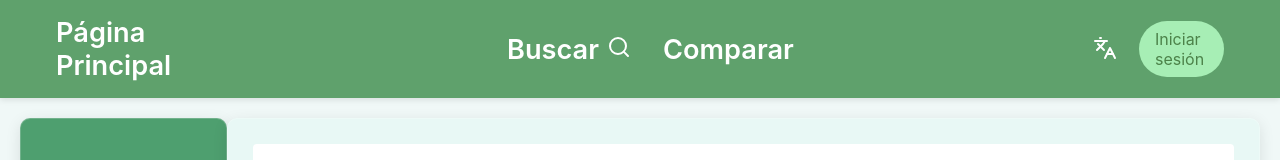
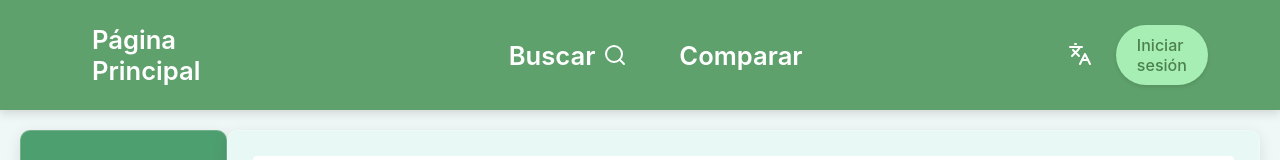
Before and after one commit to Pixoll/food-comp-db-frontend, a Next.js app: page /admin-page/add-food in a window 1280 px wide. Shown: the top 160 px of the page. Built offline with nearby package versions, Linux system fonts and the light colour scheme; no server answers.

Commit message:
feat: add more styles and animations to navbar

```diff
--- a/src/app/components/NavBar/Navbar.tsx
+++ b/src/app/components/NavBar/Navbar.tsx
@@ -10,7 +10,7 @@ import { useToast } from "@/context/ToastContext";
 import makeRequest from "@/utils/makeRequest";
 import "./index.css"
 
-const NavBar2 = () => {
+const NavBar = () => {
   const [menuOpen, setMenuOpen] = useState(false);
   const [langMenuOpen, setLangMenuOpen] = useState(false);
   const { t, i18n } = useTranslation();
@@ -120,4 +120,4 @@ const NavBar2 = () => {
   );
 };
 
-export default NavBar2;
+export default NavBar;
--- a/src/app/components/NavBar/index.css
+++ b/src/app/components/NavBar/index.css
@@ -1,10 +1,50 @@
+:root {
+    --navbar-bg: #5fa16c;
+    --navbar-bg-hover: #4c8557;
+    --navbar-text: #ffffff;
+    --navbar-text-hover: #e8f7eb;
+    --accent-color: #a7eeb5;
+    --accent-hover: #93d29f;
+    --shadow-small: 0 2px 6px rgba(0, 0, 0, 0.1);
+    --shadow-medium: 0 4px 12px rgba(0, 0, 0, 0.15);
+    --shadow-large: 0 8px 24px rgba(0, 0, 0, 0.2);
+    --transition-fast: 0.2s ease;
+    --transition-medium: 0.3s ease;
+    --transition-slow: 0.4s cubic-bezier(0.165, 0.84, 0.44, 1);
+}
+
+@keyframes fadeIn {
+    from { opacity: 0; }
+    to { opacity: 1; }
+}
+
+@keyframes slideDown {
+    from { transform: translateY(-10px); opacity: 0; }
+    to { transform: translateY(0); opacity: 1; }
+}
+
+@keyframes scaleIn {
+    from { transform: scale(0.95); opacity: 0; }
+    to { transform: scale(1); opacity: 1; }
+}
+
+@keyframes underlineExpand {
+    from { width: 0; left: 50%; }
+    to { width: 100%; left: 0; }
+}
+
 .navbar-header {
-        background-color: #5fa16c;
-        box-shadow: 0 2px 6px rgba(0, 0, 0, 0.1);
+    background-color: var(--navbar-bg);
+    box-shadow: var(--shadow-small);
     position: sticky;
     top: 0;
     width: 100%;
     z-index: 50;
+    transition: box-shadow var(--transition-medium), background-color var(--transition-medium);
+}
+
+.navbar-header:hover {
+    box-shadow: 0 3px 10px rgba(0, 0, 0, 0.15);
 }
 
 .navbar-container {
@@ -13,35 +53,82 @@
     align-items: center;
     max-width: 1200px;
     margin: 0 auto;
-        padding: 1rem;
+    padding: 0.8rem 1rem;
+    transition: padding var(--transition-medium);
+}
+
+.navbar-logo {
+    position: relative;
+    z-index: 10;
+    transform-origin: left center;
+    transition: transform var(--transition-medium);
+}
+
+.navbar-logo:hover {
+    transform: scale(1.05);
 }
 
 .navbar-link {
-        color: white;
+    color: var(--navbar-text);
     font-weight: 600;
     font-size: 1.7rem;
     text-decoration: none;
-        transition: color 0.3s ease;
+    transition: color var(--transition-medium);
+    position: relative;
+    display: inline-flex;
+    align-items: center;
+    padding: 0.3rem 0;
+    margin-left: 20px;
+    overflow: hidden;
+}
+
+.navbar-link::after {
+    content: '';
+    position: absolute;
+    bottom: 0;
+    left: 50%;
+    width: 0;
+    height: 2px;
+    background-color: var(--accent-color);
+    transition: width var(--transition-medium), left var(--transition-medium);
 }
 
 .navbar-link:hover {
-        color: #d9e9dc;
+    color: var(--navbar-text-hover);
+}
+
+.navbar-link:hover::after {
+    width: 100%;
+    left: 0;
+    animation: underlineExpand var(--transition-medium) forwards;
 }
 
 .navbar-menu {
     position: absolute;
     top: 100%;
     left: 0;
-        background-color: #5fa16c;
+    background-color: var(--navbar-bg);
     width: 100%;
     max-height: 0;
     overflow: hidden;
-        transition: max-height 0.4s ease-in-out;
+    visibility: hidden;
+    opacity: 0;
+    transition: max-height var(--transition-slow),
+    opacity var(--transition-medium),
+    visibility var(--transition-medium);
+    box-shadow: 0 8px 16px rgba(0, 0, 0, 0.1);
+    transform: translateY(-10px);
 }
 
 .navbar-menu.open {
     max-height: 300px;
-        display: block;
+    opacity: 1;
+    visibility: visible;
+    transform: translateY(0);
+    transition: max-height var(--transition-slow),
+    opacity var(--transition-medium),
+    visibility 0s,
+    transform var(--transition-medium);
 }
 
 .navbar-menu-list {
@@ -52,12 +139,29 @@
     list-style: none;
     margin: 0;
     padding-left: 0;
+    animation: fadeIn 0.3s ease-out forwards;
+}
+
+.navbar-menu-list li {
+    opacity: 0;
+    transform: translateY(10px);
+    animation: slideDown 0.3s ease-out forwards;
+}
+
+.navbar-menu.open .navbar-menu-list li:nth-child(1) {
+    animation-delay: 0.1s;
+}
+
+.navbar-menu.open .navbar-menu-list li:nth-child(2) {
+    animation-delay: 0.2s;
 }
 
 .navbar-actions {
     display: flex;
     align-items: center;
     gap: 1rem;
+    position: relative;
+    z-index: 10;
 }
 
 .language-selector {
@@ -68,45 +172,111 @@
     background: none;
     border: none;
     cursor: pointer;
-        color: white;
+    color: var(--navbar-text);
+    padding: 0.5rem;
+    border-radius: 50%;
+    transition: background-color var(--transition-fast), transform var(--transition-fast);
+}
+
+.language-selector button:hover {
+    background-color: rgba(255, 255, 255, 0.15);
+    transform: scale(1.1);
 }
 
 .language-dropdown {
     position: absolute;
     right: 0;
+    top: 100%;
+    margin-top: 0.5rem;
     background-color: white;
-        border-radius: 4px;
-        box-shadow: 0 4px 12px rgba(0, 0, 0, 0.15);
+    border-radius: 8px;
+    box-shadow: var(--shadow-medium);
     padding: 0.5rem 0;
     z-index: 999;
+    min-width: 150px;
+    transform-origin: top right;
+    animation: scaleIn 0.2s var(--transition-medium) forwards;
+    overflow: hidden;
 }
 
 .language-dropdown button {
     width: 100%;
     text-align: left;
-        padding: 0.5rem 1rem;
+    padding: 0.7rem 1rem;
     background: none;
     border: none;
     color: #333;
     cursor: pointer;
+    border-radius: 0;
+    transition: background-color var(--transition-fast), transform var(--transition-fast);
+    transform: translateX(0);
 }
 
 .language-dropdown button:hover {
     background-color: #f5f5f5;
+    transform: translateX(5px);
 }
 
 .logout-btn {
     background: none;
     border: none;
-        color: white;
+    color: var(--navbar-text);
     display: flex;
     align-items: center;
     cursor: pointer;
+    padding: 0.5rem;
+    border-radius: 50%;
+    transition: background-color var(--transition-fast), transform var(--transition-fast);
+}
+
+.logout-btn:hover {
+    background-color: rgba(255, 255, 255, 0.15);
+    transform: scale(1.1);
 }
 
 .logout-text {
     margin-right: 0.5rem;
     display: none;
+    transition: opacity var(--transition-medium);
+}
+
+.menu-toggle {
+    background: none;
+    border: none;
+    cursor: pointer;
+    color: var(--navbar-text);
+    padding: 0.5rem;
+    border-radius: 50%;
+    transition: background-color var(--transition-fast), transform var(--transition-medium);
+    z-index: 100;
+}
+
+.menu-toggle:hover {
+    background-color: rgba(255, 255, 255, 0.15);
+    transform: rotate(90deg);
+}
+
+.login-btn {
+    background-color: var(--accent-color);
+    color: #4c8249;
+    padding: 0.5rem 1.2rem;
+    border-radius: 9999px;
+    transition: all var(--transition-medium);
+    text-decoration: none;
+    font-weight: 500;
+    box-shadow: 0 2px 4px rgba(0, 0, 0, 0.1);
+    border: 2px solid transparent;
+}
+
+.login-btn:hover {
+    background-color: var(--accent-hover);
+    transform: translateY(-2px);
+    box-shadow: 0 4px 8px rgba(0, 0, 0, 0.15);
+}
+
+.login-btn:active {
+    transform: translateY(0);
+    box-shadow: 0 2px 4px rgba(0, 0, 0, 0.1);
 }
 
 @media (min-width: 768px) {
@@ -118,6 +288,10 @@
         align-items: center;
         max-height: none;
         overflow: visible;
+        opacity: 1;
+        visibility: visible;
+        transform: none;
+        box-shadow: none;
     }
 
     .navbar-menu-list {
@@ -126,33 +300,41 @@
         padding: 0;
         justify-content: center;
         align-items: center;
+        animation: none;
+    }
+
+    .navbar-menu-list li {
+        opacity: 1;
+        transform: none;
+        animation: none;
+    }
+
+    .navbar-link {
+        font-size: 1.6rem;
+        padding: 0.5rem 0;
     }
 
     .logout-text {
         display: inline;
+        margin-right: 0.5rem;
+    }
+
+    .logout-btn {
+        background-color: transparent;
+        padding: 0.5rem 1rem;
+        border-radius: 9999px;
+        transition: background-color var(--transition-fast);
+    }
+
+    .logout-btn:hover {
+        background-color: rgba(255, 255, 255, 0.15);
     }
 
     .menu-toggle {
         display: none;
     }
+
+    .navbar-container {
+        padding: 1rem 2rem;
     }
-
-    .menu-toggle {
-        background: none;
-        border: none;
-        cursor: pointer;
-        color: white;
 }
-
-    .login-btn {
-        background-color: #a7eeb5;
-        color: #4c8249;
-        padding: 0.5rem 1rem;
-        border-radius: 9999px;
-        transition: background-color 0.3s ease;
-        text-decoration: none;
-    }
-
-    .login-btn:hover {
-        background-color: #93d29f;
-    }
```
Lines whose indentation alone changed are shown as unchanged.
